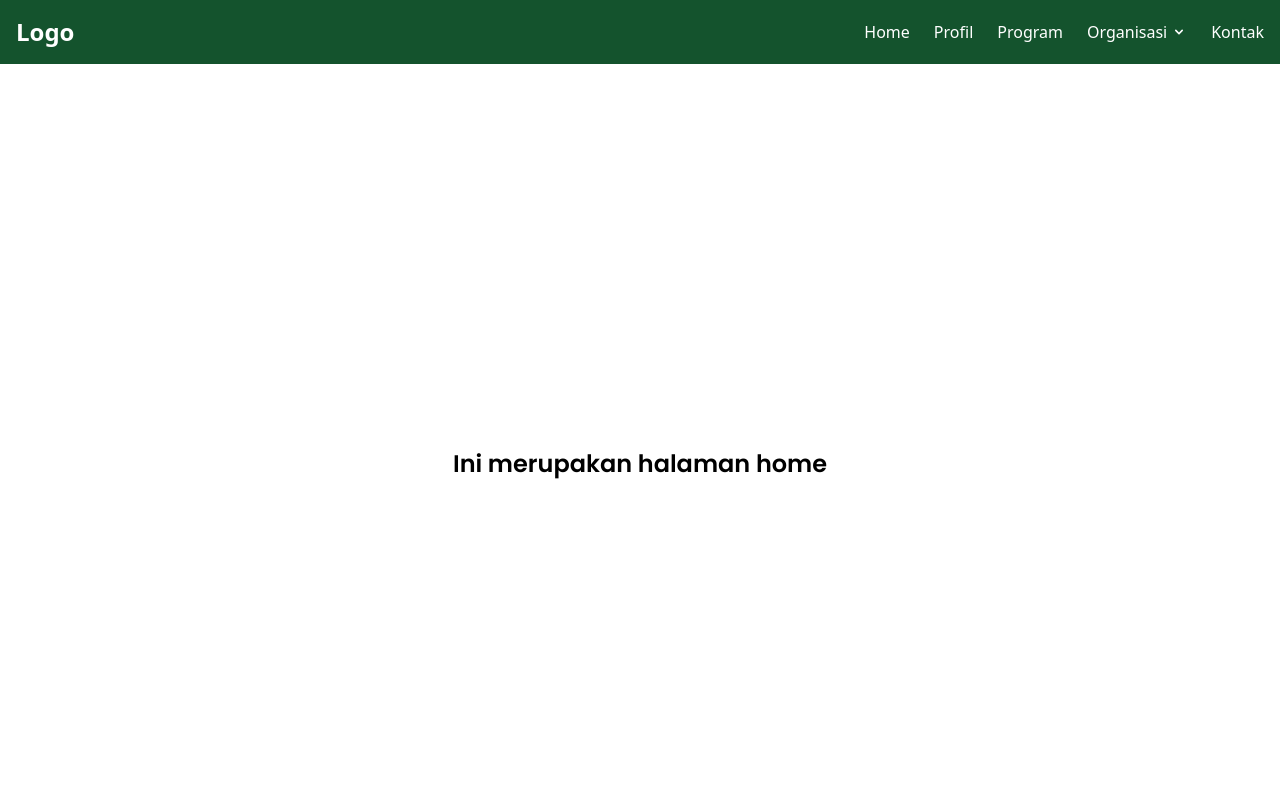
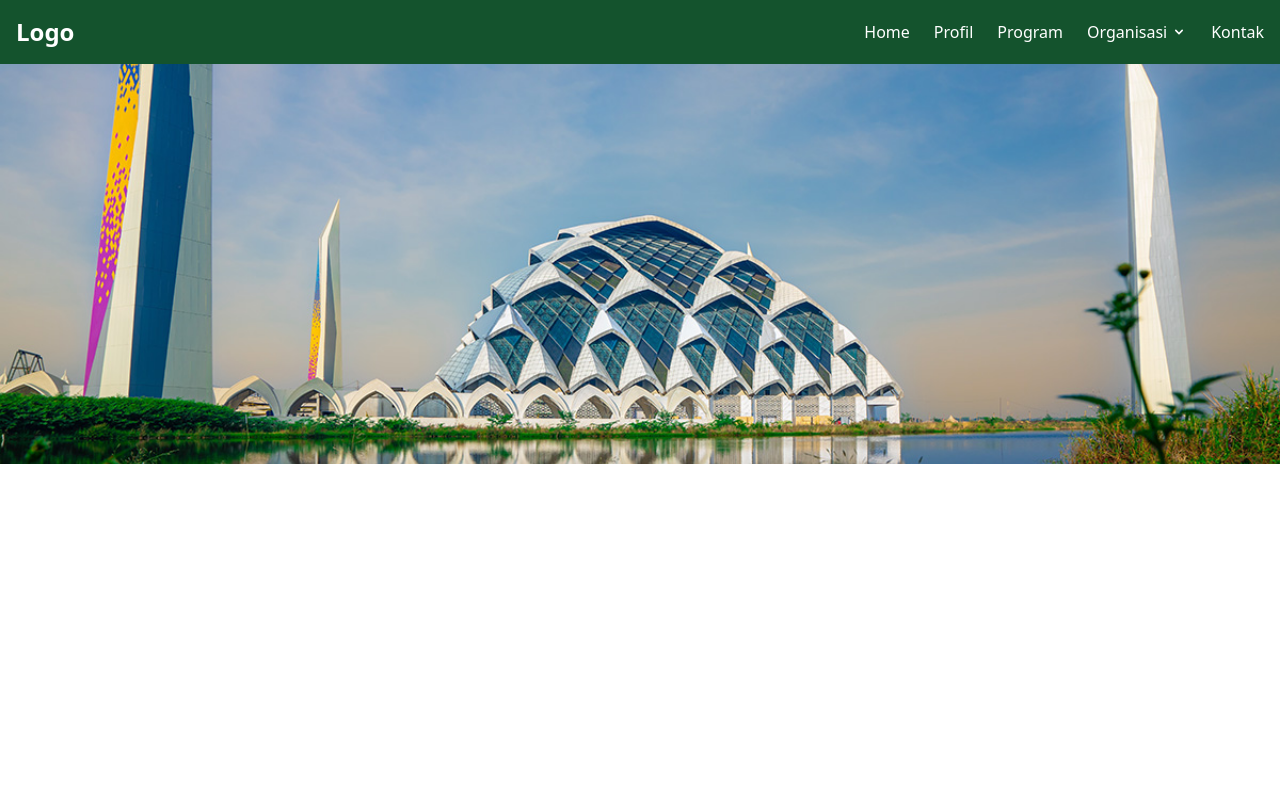
Before and after one commit to siddiqfathurahman/Masjid-ALAnhar, a React (Vite) app: page / in a window 1280 px wide. Shown: the top 800 px of the page. Built offline with nearby package versions, Linux system fonts and the light colour scheme.

Commit message:
create image

```diff
--- a/src/App.jsx
+++ b/src/App.jsx
@@ -3,8 +3,6 @@ import { BrowserRouter as Router, Route, Routes } from 'react-router-dom';
 
 import Home from './pages/Home';
 import Profil from './pages/Profil';
-
-
 import Navbar from './components/Navbar';
 import Footer from './components/Footer';
 import Program from './pages/Program';
--- /dev/null
+++ b/src/components/ui/Utama.jsx
@@ -0,0 +1,14 @@
+const Utama = () => {
+    return (
+      <div className="w-full h-[400px]">
+        <img
+          className="w-full h-full object-cover"
+          style={{ objectPosition: 'center 70%' }}
+          src="/masjid.jpg"
+          alt="Masjid"
+        />
+      </div>
+    );
+  };
+
+  export default Utama;
--- a/src/pages/Home.jsx
+++ b/src/pages/Home.jsx
@@ -1,9 +1,13 @@
 import React from 'react';
+import Utama from '../components/ui/Utama';
 
 export default function Home() {
   return (
+    <>
+    <Utama />
     <div className="flex items-center justify-center h-screen font-poppins">
       <h1 className="text-2xl font-bold">Ini merupakan halaman home</h1>
     </div>
+    </>
   );
 }
```
Also changed, not shown: public/masjid.jpg (added).
